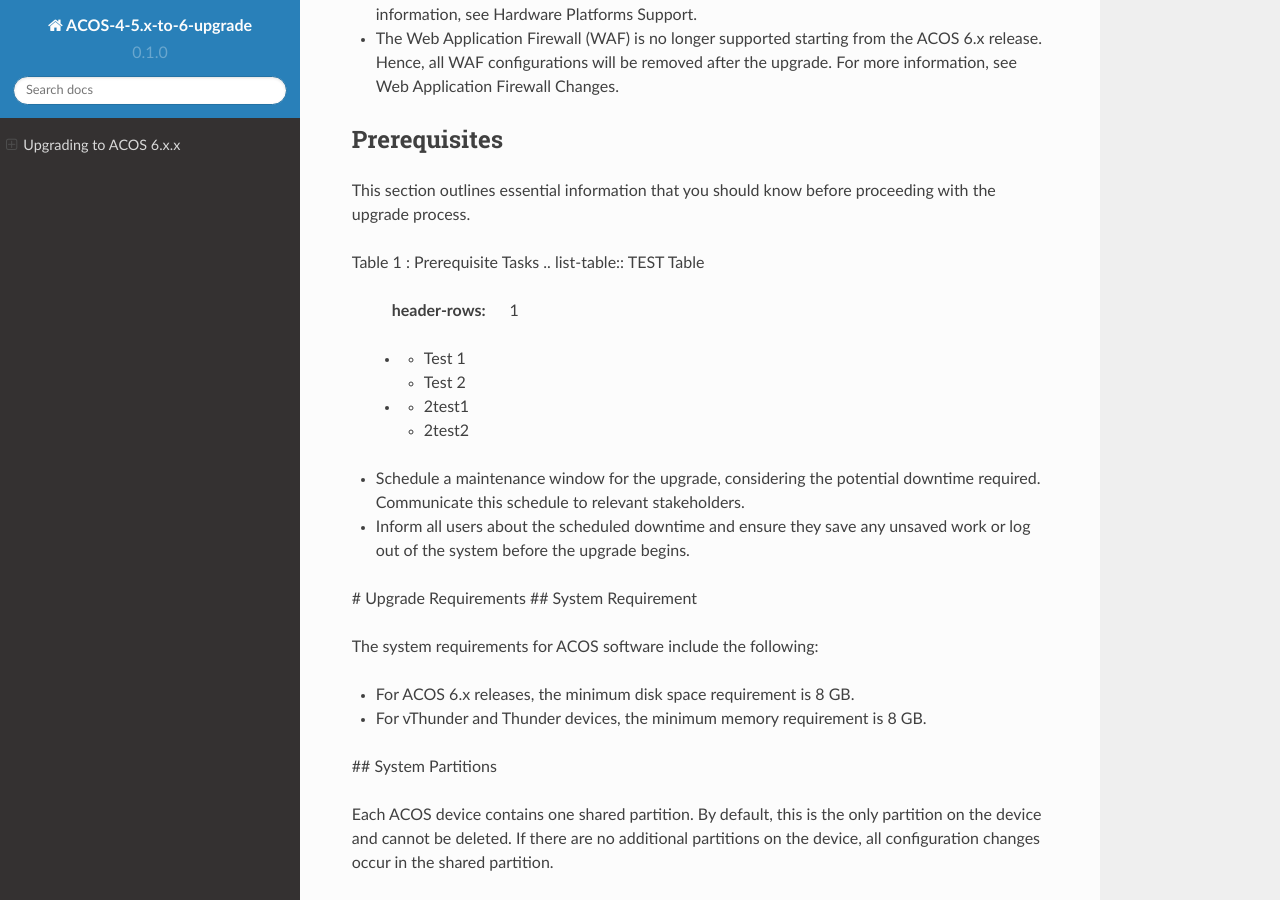
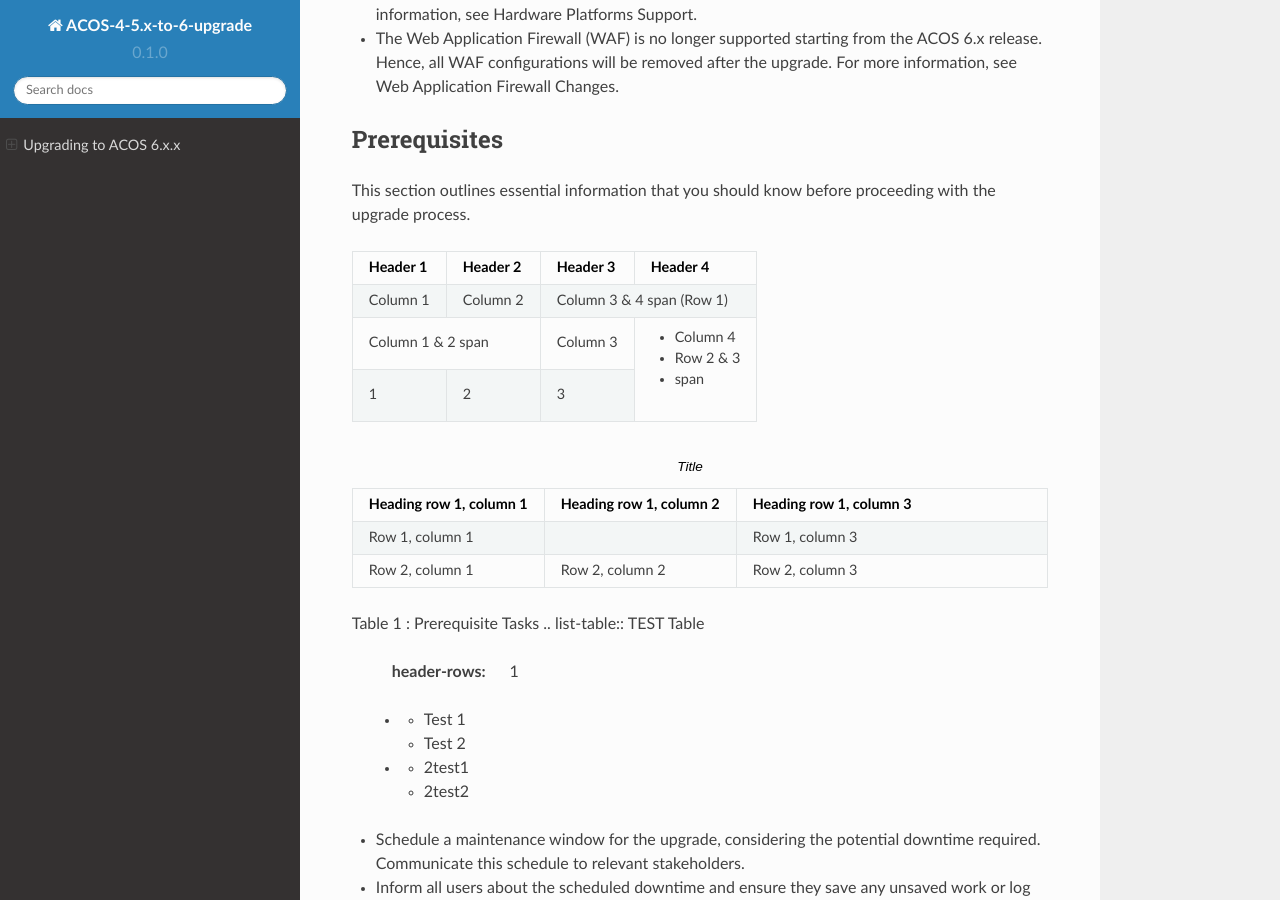
Before and after one commit to gtownsie/ACOS-4-5.x-to-6-upgrade, a Sphinx documentation site: the page built from docs/source/index.rst, in a window 1280 px wide and 900 px high, scrolled down 1369 px. Built offline with Sphinx 7.4.7 and the Read the Docs theme 2.0.0, drawn with Linux system fonts in a browser that asks for light colours.

Commit message:
Update index.rst

```diff
--- a/docs/source/index.rst
+++ b/docs/source/index.rst
@@ -60,6 +60,17 @@
 
 This section outlines essential information that you should know before proceeding with the upgrade process.
 
++------------+------------+------------+--------------+
+|  Header 1  |  Header 2  |  Header 3  |  Header 4    |
++============+============+============+==============+
+|  Column 1  |  Column 2  | Column 3 & 4 span (Row 1) |
++------------+------------+------------+--------------+
+|    Column 1 & 2 span    |  Column 3  | - Column 4   |
++------------+------------+------------+ - Row 2 & 3  |
+|      1     |      2     |      3     | - span       |
++------------+------------+------------+--------------+
+
+
 .. list-table:: Title
    :widths: 25 25 50
    :header-rows: 1
@@ -73,7 +84,7 @@
    * - Row 2, column 1
      - Row 2, column 2
      - Row 2, column 3
-     -
+
 
 Table 1 : Prerequisite Tasks
 .. list-table:: TEST Table
```
